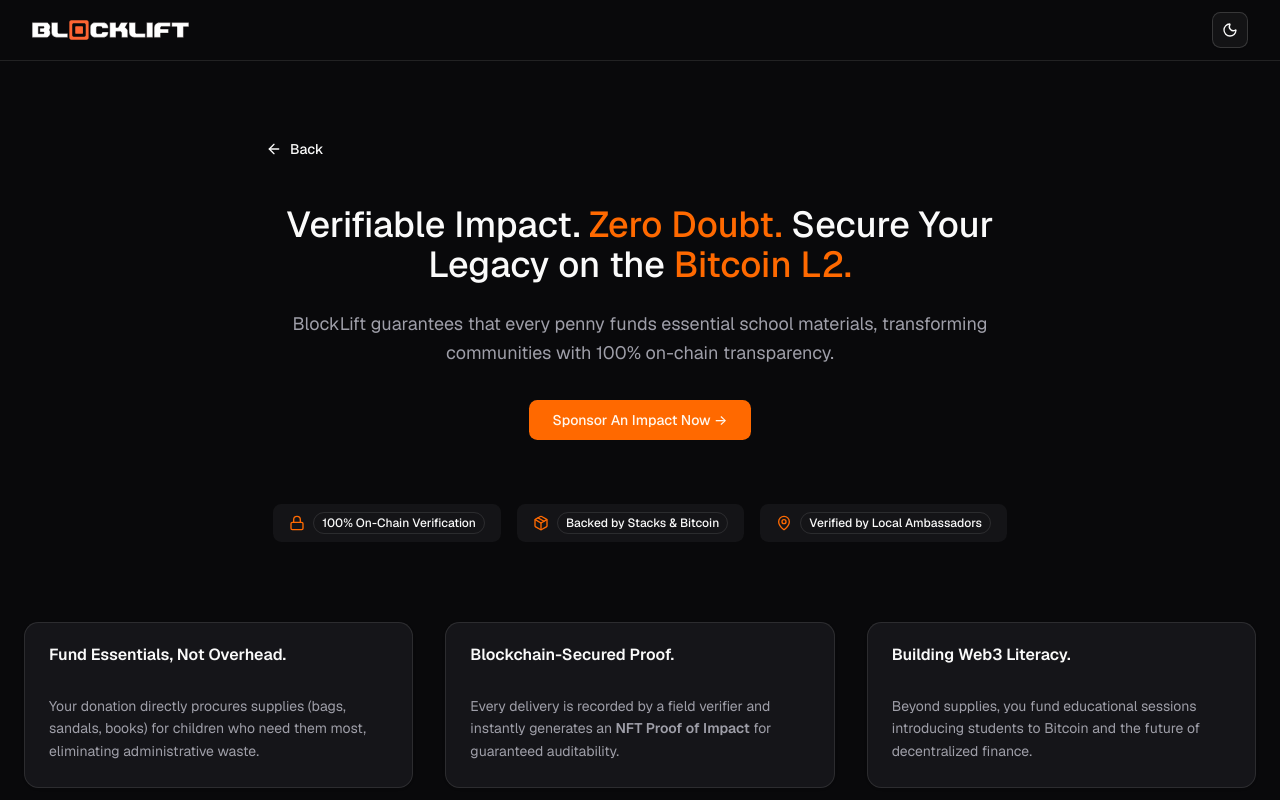
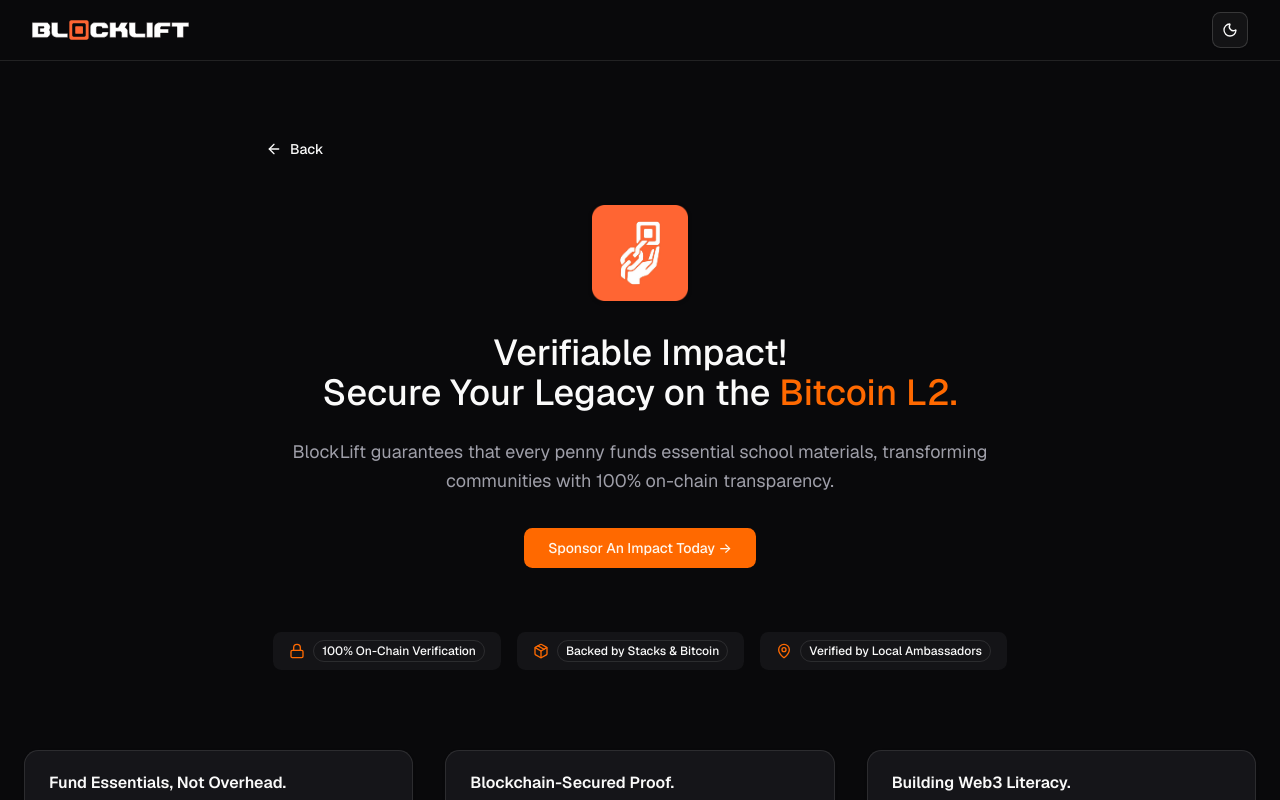
Before and after one commit to POA200/blocklift, a React (Vite) app in the folder web/: page /sponsor in a window 1280 px wide. Shown: the top 800 px of the page. Built offline with nearby package versions, Linux system fonts and the light colour scheme; no server answers.

Commit message:
minor changes

```diff
--- a/web/src/hooks/useImpactMetrics.ts
+++ b/web/src/hooks/useImpactMetrics.ts
@@ -49,7 +49,17 @@
   const [loading, setLoading] = useState<boolean>(false)
   const [error, setError] = useState<string | null>(null)
 
-  const hasContract = useMemo(() => Boolean(CONTRACT_ADDRESS && CONTRACT_NAME), [])
+  // Treat obviously placeholder addresses or names as "not configured"
+  const hasContract = useMemo(() => {
+    const addr = CONTRACT_ADDRESS?.trim() || ''
+    const name = CONTRACT_NAME?.trim() || ''
+    if (!addr || !name) return false
+    // basic heuristic: Stacks mainnet address starts with 'SP' or 'SM' and length > 20
+    if (!/^S[P,M]/.test(addr) || addr.length < 20 || /X{4,}/i.test(addr)) return false
+    // placeholder detection in name
+    if (/impact-metrics/i.test(name) && /XXXXXXXX/.test(addr)) return false
+    return true
+  }, [])
 
   useEffect(() => {
     let cancelled = false
@@ -58,7 +68,7 @@
       setLoading(true)
       setError(null)
 
-      // Fallback: if no contract configured, keep API behavior
+      // Fallback: if no valid contract configured, keep API behavior (no on-chain reads)
       if (!hasContract) {
         try {
           const api = await fetchMetrics()
--- a/web/src/pages/Dashboard.tsx
+++ b/web/src/pages/Dashboard.tsx
@@ -16,6 +16,7 @@
 } from "@/components/ui/accordion";
 import { Users, DollarSign, Package, MapPin, ArrowLeft } from "lucide-react";
 import Seo from "@/components/Seo";
+import { CONTRACT_ADDRESS } from "@/lib/constants";
 import { navigate } from "@/lib/router";
 
 export default function Dashboard() {
@@ -133,7 +134,7 @@
             className="inline-flex items-center gap-2"
           >
             <ArrowLeft className="h-4 w-4" />
-            Go Back to Homepage
+            Go Back
           </Button>
         </div>
         <div className="flex items-end justify-between gap-4 mb-6">
@@ -267,6 +268,8 @@
           </Card>
         </div>
 
+        {CONTRACT_ADDRESS ? (
+          <>
             {/* Transactions Feed */}
             <div className="mb-3 flex items-center gap-2">
               <span className="text-sm text-[var(--muted-foreground)]">
@@ -390,6 +393,13 @@
                 </Accordion>
               )}
             </div>
+          </>
+        ) : (
+          <div className="mt-8 text-center text-xs text-[var(--muted-foreground)]">
+            Configure contract address & name to view live on-chain
+            distributions.
+          </div>
+        )}
       </main>
       <SimpleFooter />
     </div>
--- a/web/src/pages/Sponsor.tsx
+++ b/web/src/pages/Sponsor.tsx
@@ -6,6 +6,7 @@
 import { Lock, Package, MapPin, ArrowLeft } from "lucide-react";
 import SimpleHeader from "@/components/simple-header";
 import SimpleFooter from "@/components/simple-footer";
+import BlockliftLogo from "@/assets/images/BlockliftLogo.png";
 
 export default function Sponsor() {
   const navigate = useNavigate();
@@ -36,10 +37,21 @@
           </div>
           {/* Hero */}
           <section className="max-w-3xl mx-auto text-center mb-16">
+            <div className="flex justify-center mb-8">
+              <img
+                src={BlockliftLogo}
+                alt="BlockLift logo"
+                className="h-24 w-auto drop-shadow-sm select-none"
+                loading="lazy"
+                decoding="async"
+              />
+            </div>
+            <h1 className="text-2xl md:text-4xl font-medium">
+              Verifiable Impact!
+            </h1>
             <h1 className="text-2xl md:text-4xl font-medium mb-6">
-              Verifiable Impact.{" "}
-              <span className="text-primary">Zero Doubt. </span>Secure Your
-              Legacy on the<span className="text-primary"> Bitcoin L2.</span>
+              Secure Your Legacy on the
+              <span className="text-primary"> Bitcoin L2.</span>
             </h1>
             <p className="text-base md:text-lg text-muted-foreground mb-8 leading-relaxed">
               BlockLift guarantees that every penny funds essential school
@@ -52,7 +64,7 @@
               size={"lg"}
               aria-label="Sponsor impact now"
             >
-              Sponsor An Impact Now →
+              Sponsor An Impact Today →
             </Button>
           </section>
 
```
Lines whose indentation alone changed are shown as unchanged.
